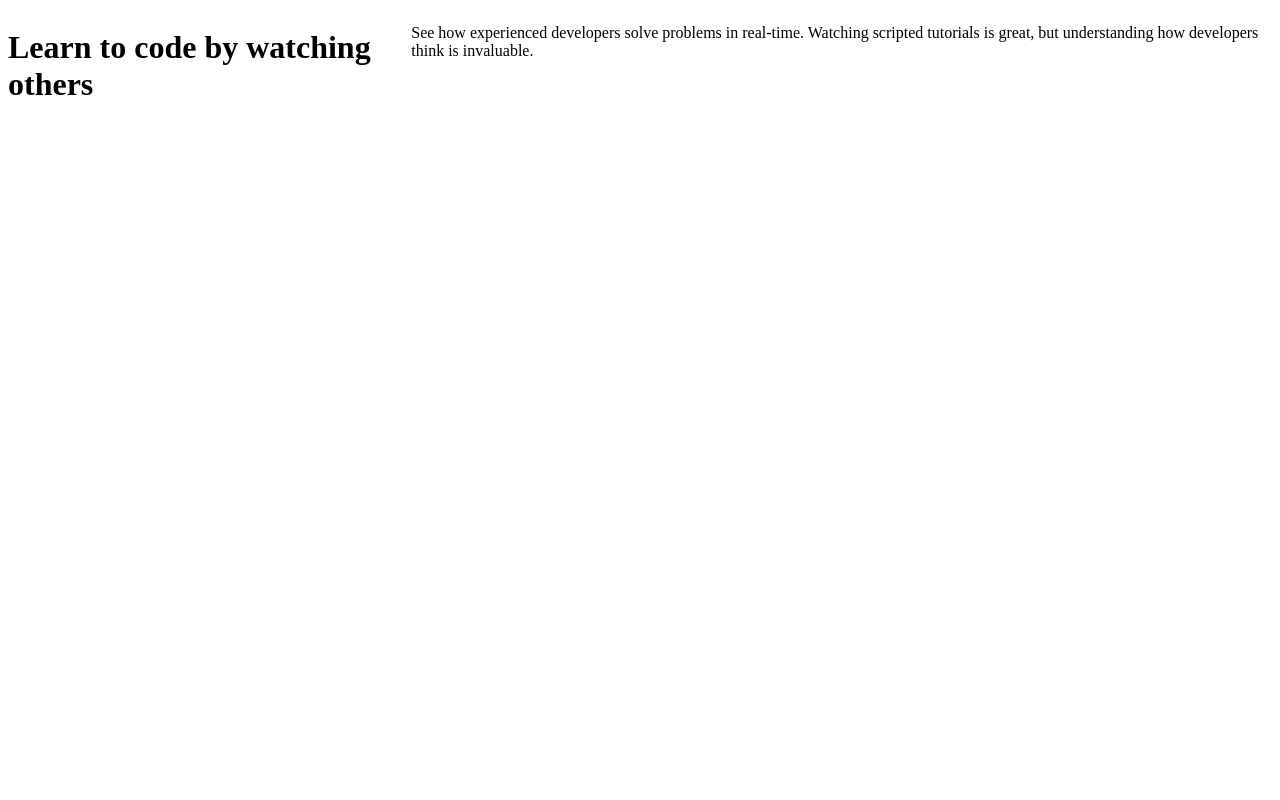
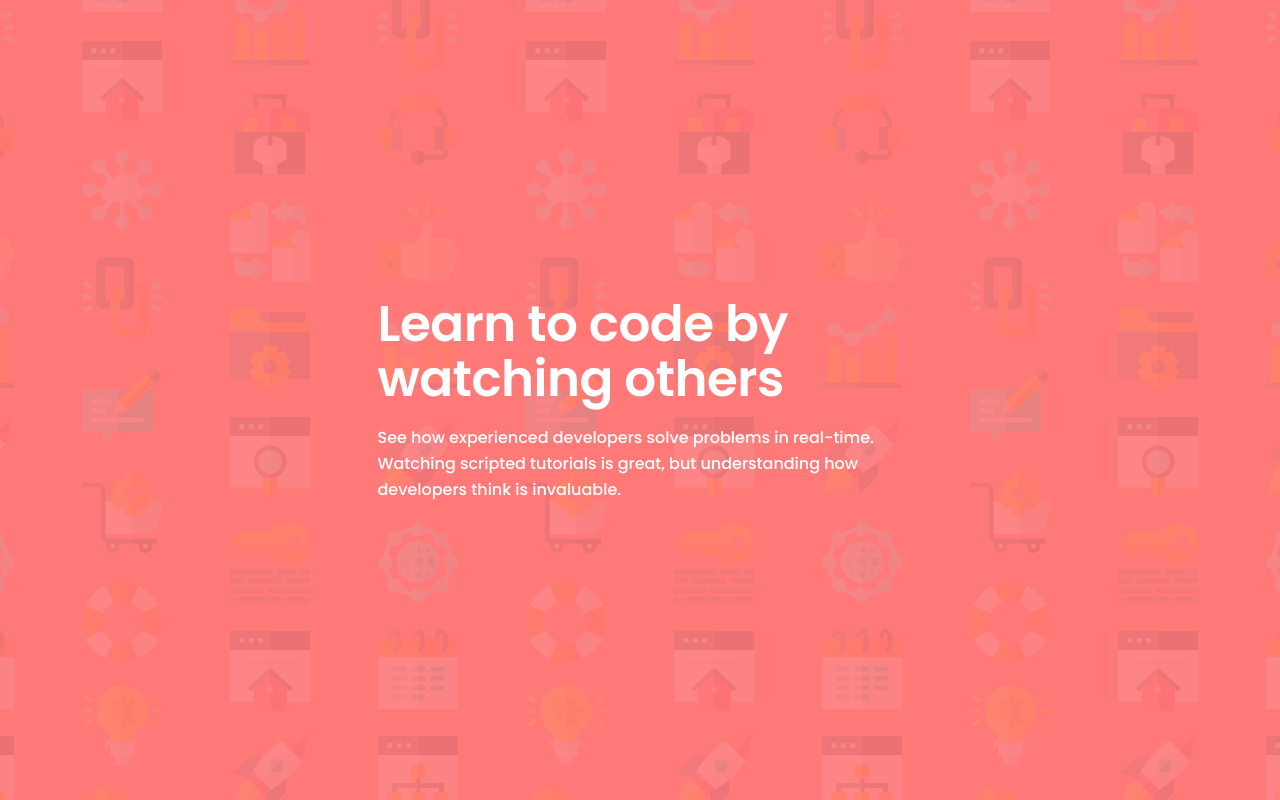
Before and after one commit to LevaniMesxia23/Intro-component-with-sign-up-form, a React (Vite) app: page / in a window 1280 px wide. Built offline with nearby package versions, Linux system fonts and the light colour scheme.

Commit message:
created header

```diff
--- a/src/App.jsx
+++ b/src/App.jsx
@@ -1,16 +1,25 @@
+import styled from 'styled-components'
 import './App.css'
 import Header from './components/Header'
+import { GlobalStyles } from './styles/GlobalStyles'
 
 function App() {
 
   return (
     <>
-
+    <Main>
+      <GlobalStyles />
       <Header />
-
+    </Main>
 
     </>
   )
 }
 
+const Main = styled.main`
+  display: flex;
+  justify-content: center;
+  align-items: center;
+`
+
 export default App
--- a/src/components/Header.jsx
+++ b/src/components/Header.jsx
@@ -12,4 +12,26 @@ export default function Header(){
 
 const Container = styled.header`
   display: flex;
+  flex-direction: column;
+
+  h1,p{
+    width: 525px;
+  }
+  h1{
+    color: #FFF;
+    font-size: 50px;
+    font-style: normal;
+    font-weight: 700;
+    line-height: 110%;
+    letter-spacing: -0.521px;
+    margin-bottom: 1.1rem;
+  }
+
+  p{
+    color: #FFF;
+    font-size: 16px;
+    font-style: normal;
+    font-weight: 500;
+    line-height: 162.5%;
+  }
 `
--- a/src/styles/GlobalStyles.js
+++ b/src/styles/GlobalStyles.js
@@ -13,8 +13,8 @@ export const GlobalStyles = createGlobalStyle`
 body{
   font-family: "Poppins", sans-serif;
   background-color: rgba(255, 121, 121, 1);
-  background-image: url(${MobBackground});
-  background-size: cover;
+  background-image: url(${DesktopBackground});
+  background-position: center;
   background-repeat: no-repeat;
   min-height: 100vh;
 
```
